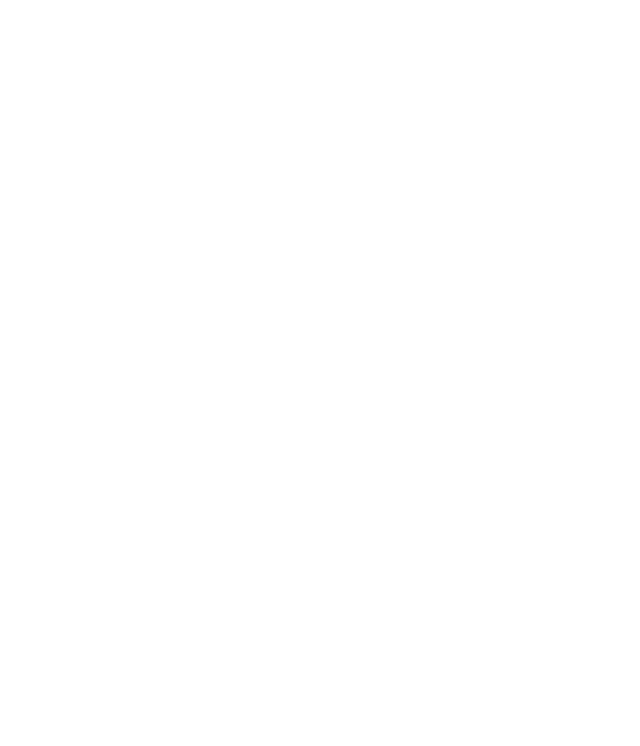
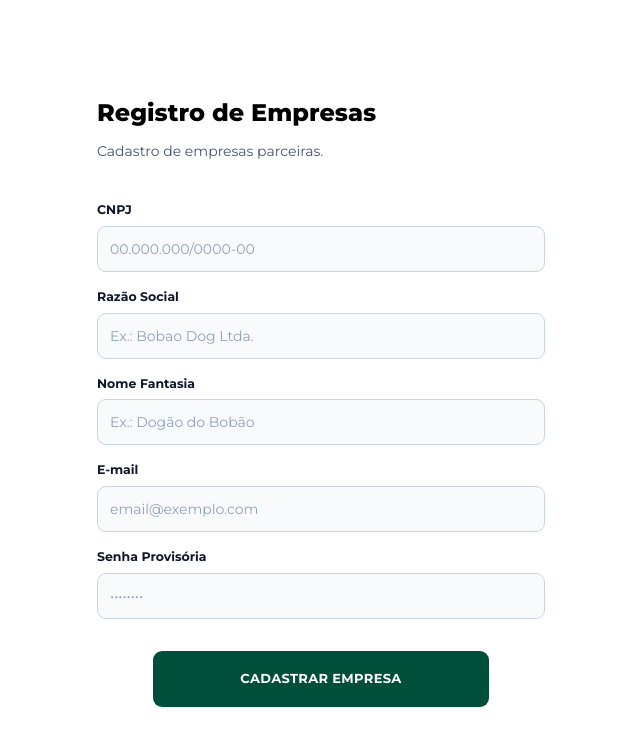
Before and after one commit to FIowTech/flowTech-web, a React (Vite) app in the folder app/: page /empresa in a window 1280 px wide. Before the commit this address had no page. Shown: the top 746 px of the page, without its empty margins (319-959 px from the left). Built offline with nearby package versions, Linux system fonts and the light colour scheme.

Commit message:
feat: add empresa cadastro v1

```diff
--- /dev/null
+++ b/app/src/components/empresa/field.jsx
@@ -0,0 +1,50 @@
+export function EmpresaField({ label, value, type, placeholder }) {
+    return (
+        <div>
+            <label
+                className="block text-[12.5px] font-bold text-slate-900 mb-1.5"
+                htmlFor={value}
+            >
+                {label}
+            </label>
+            <div className="relative">
+                <input
+                    className="w-full text-sm text-slate-900 bg-slate-50 border border-slate-300 rounded-[9px] pl-3 pr-3.5 py-3 outline-none placeholder:text-slate-400"
+                    id={value}
+                    type={type}
+                    placeholder={placeholder}
+                />
+            </div>
+        </div>
+    )
+}
+
+export function Button() {
+    return (
+        <button
+            type="submit"
+            className="mt-8 h-14 flex w-3/4 mx-auto items-center justify-center gap-2 rounded-[9px] bg-emerald-900 py-3.5 text-[13px] font-bold uppercase tracking-wide text-white transition hover:bg-emerald-800 active:translate-y-px"
+        >
+            CADASTRAR EMPRESA
+        </button>
+    )
+}
+
+export function Button2() {
+    return (
+        <div className="flex mt-5 justify-end">
+            <button
+                type="submit"
+                className="group flex items-center gap-2 rounded-md px-3 py-2 text-sm font-semibold text-slate-900 transition hover:bg-emerald-50 hover:text-emerald-900"
+            >
+                Cadastrar
+                <span
+                    aria-hidden="true"
+                    className="text-2xl transition-transform group-hover:translate-x-1 mb-0.5"
+                >
+                    ›
+                </span>
+            </button>
+        </div>
+    )
+}
--- /dev/null
+++ b/app/src/components/empresa/form.jsx
@@ -0,0 +1,96 @@
+import { EmpresaField } from "./field";
+import { Button2 } from "./field";
+import { Button } from "./field";
+
+export function EmpresaForm() {
+    return (
+        <form className="space-y-4 mx-auto w-full max-w-md">
+            <h1 className="relative top-1 font-black text-2xl">Registro de Empresas</h1>
+            <p className="mb-10 text-sm text-slate-600">Cadastro de empresas parceiras.</p>
+
+
+            <EmpresaField
+                label="CNPJ"
+                value="cnpj"
+                type="text"
+                placeholder="00.000.000/0000-00"
+            />
+
+            <EmpresaField
+                label="Razão Social"
+                value="razaosocial"
+                type="text"
+                placeholder="Ex.: Bobao Dog Ltda."
+            />
+
+            <EmpresaField
+                label="Nome Fantasia"
+                value="nomefantasia"
+                type="text"
+                placeholder="Ex.: Dogão do Bobão"
+            />
+
+            <EmpresaField
+                label="E-mail"
+                value="email"
+                type="email"
+                placeholder="email@exemplo.com"
+            />
+
+            <EmpresaField
+                label="Senha Provisória"
+                value="senha"
+                type="password"
+                placeholder="••••••••"
+            />
+
+            <Button/>
+        </form>
+    )
+}
+
+export function EmpresaForm2() {
+        return (
+        <form className="space-y-4 mx-auto w-full max-w-md bg-gray-100 p-10 rounded-[9px]">
+            <p className="mb-10 mt-2 text-sm text-center text-slate-600 text-[18px]">Preencha as informações da empresa</p>
+
+
+            <EmpresaField
+                label="CNPJ"
+                value="cnpj"
+                type="text"
+                placeholder="00.000.000/0000-00"
+            />
+
+            <EmpresaField
+                label="Razão Social"
+                value="razaosocial"
+                type="text"
+                placeholder="Ex.: Bobao Dog Ltda."
+            />
+
+            <EmpresaField
+                label="Nome Fantasia"
+                value="nomefantasia"
+                type="text"
+                placeholder="Ex.: Dogão do Bobão"
+            />
+
+            <EmpresaField
+                label="E-mail"
+                value="email"
+                type="email"
+                placeholder="email@exemplo.com"
+            />
+
+            <EmpresaField
+                label="Senha Provisória"
+                value="senha"
+                type="password"
+                placeholder="••••••••"
+            />
+
+            <Button2/>
+        </form>
+    )
+}
--- a/app/src/main.jsx
+++ b/app/src/main.jsx
@@ -4,6 +4,7 @@
 import App from "./App.jsx";
 import "./index.css";
 import LoginPage from "./pages/loginpage.jsx";
+import EmpresaPage from "./pages/empresapage.jsx"
 
 createRoot(document.getElementById("root")).render(
   <StrictMode>
@@ -11,6 +12,7 @@
       <Routes>
         <Route index element={<App />} />
         <Route path="/login" element={<LoginPage />} />
+        <Route path="/empresa" element={<EmpresaPage/>} />
       </Routes>
     </BrowserRouter>
   </StrictMode>,
--- /dev/null
+++ b/app/src/pages/empresapage.jsx
@@ -0,0 +1,13 @@
+import { EmpresaForm } from "../components/empresa/form";
+import { EmpresaForm2 } from "../components/empresa/form";
+
+
+export default function EmpresaPage() {
+    return (
+        <>
+            <main className="flex min-h-screen bg-white items-center justify-center px-4 py-8">
+                <EmpresaForm/>
+            </main>
+        </>
+    )
+}
```
